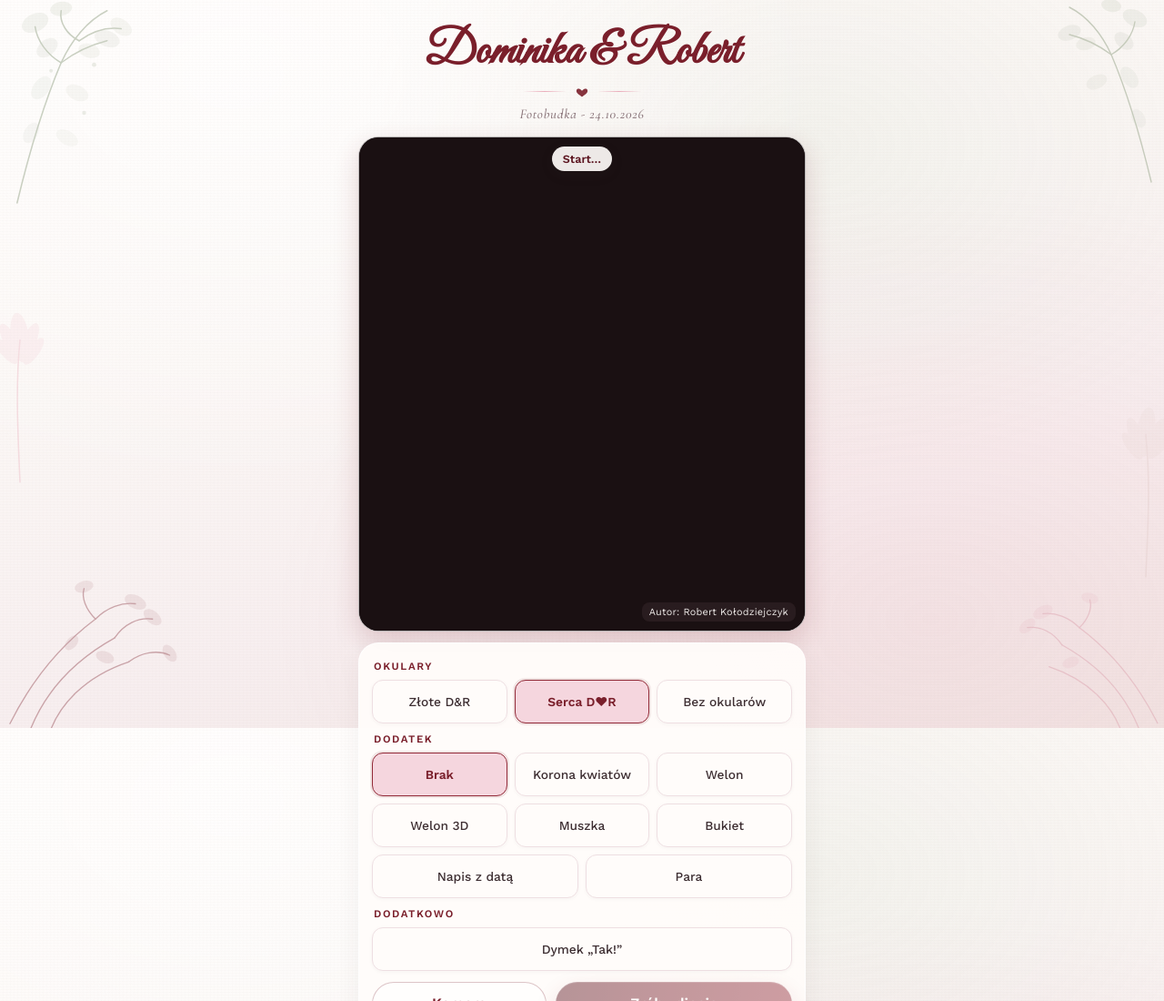
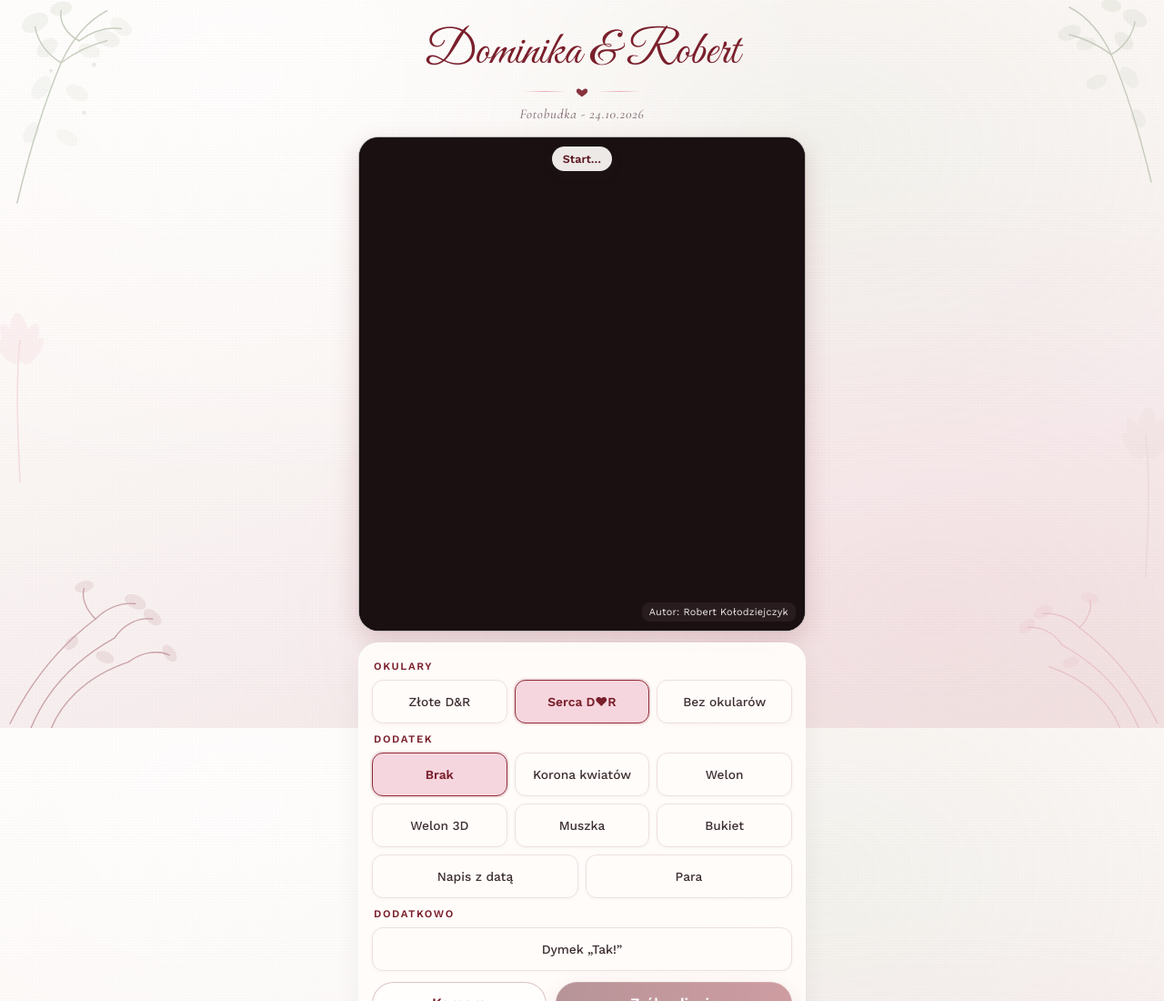
Before and after one commit to robs001b/fotobudka-weselna, a plain HTML site: page index.html in a window 1280 px wide. Shown: the top 1100 px of the page at 91% size. Drawn offline with nearby package versions, Linux system fonts and the light colour scheme.

Commit message:
Tytuł Great Vibes bez sztucznego pogrubienia (waga 400 jak na stronie głównej)

```diff
--- a/index.html
+++ b/index.html
@@ -458,7 +458,7 @@ body {
 .page-botanicals .b-pampas-l { top: 42%; left: -28px; width: clamp(70px, 16vw, 100px); opacity: 0.32; color: var(--blush); }
 .page-botanicals .b-pampas-r { top: 55%; right: -30px; width: clamp(70px, 16vw, 100px); opacity: 0.32; transform: scaleX(-1); color: var(--sand-deep); }
 .app { position: relative; z-index: 1; animation: fadeUp 0.6s ease-out both; }
-.header .script { font-size: clamp(40px, 11vw, 52px); text-shadow: 0 1px 0 rgba(255,255,255,0.4); margin: 0 0 6px; }
+.header .script { font-family: 'Great Vibes', cursive; font-weight: 400; font-style: normal; letter-spacing: normal; font-synthesis: none; font-size: clamp(40px, 11vw, 52px); line-height: 1.15; color: var(--bordo); text-shadow: 0 1px 0 rgba(255,255,255,0.4); margin: 0 0 6px; }
 .header .meta { font-style: italic; text-transform: none; letter-spacing: 0.05em; font-size: 15px; }
 .heart-divider { display: flex; align-items: center; justify-content: center; gap: 10px; margin: 2px auto 8px; opacity: 0.9; }
 .heart-divider::before, .heart-divider::after { content: ''; width: 48px; height: 1px; background: linear-gradient(90deg, transparent, var(--blush), transparent); }
```
